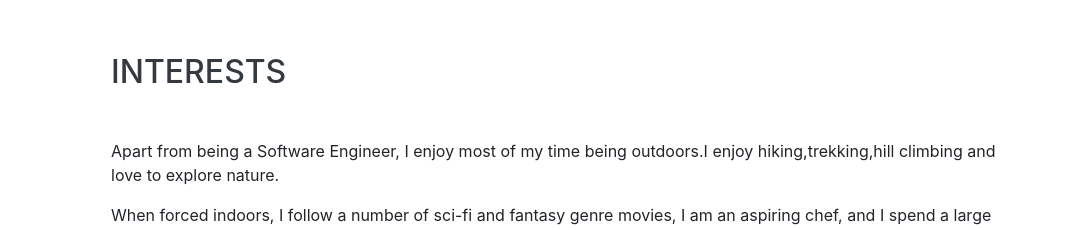
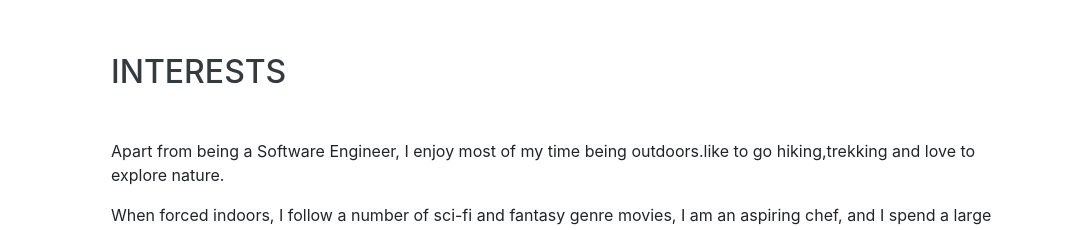
Before and after one commit to asif536/Resume, a website with bundled scripts: page index.html in a window 1280 px wide. Shown: the part 3440-3670 px from the top of the page, without its empty margins (209-1280 px from the left). Built offline with nearby package versions, Linux system fonts and the light colour scheme; a web font is replaced by a local one.

Commit message:
Update index.html

```diff
--- a/index.html
+++ b/index.html
@@ -215,7 +215,7 @@
     <section class="resume-section p-3 p-lg-5 d-flex align-items-center" id="interests">
       <div class="w-100">
         <h2 class="mb-5">Interests</h2>
-        <p>Apart from being a Software Engineer, I enjoy most of my time being outdoors.I enjoy hiking,trekking,hill climbing and love to explore nature.</p>
+        <p>Apart from being a Software Engineer, I enjoy most of my time being outdoors.like to go hiking,trekking and love to explore nature.</p>
         <p class="mb-0">When forced indoors, I follow a number of sci-fi and fantasy genre movies, I am an aspiring chef, and I spend a large amount of my free time exploring the latest technology advancements in the back-end web development and machine learning world.</p>
       </div>
     </section>
```
